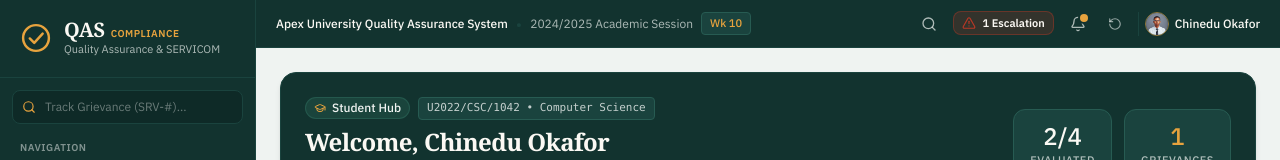
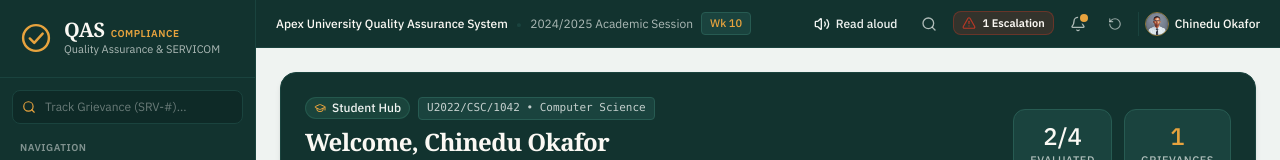
Before and after one commit to Kalebb12/qas---servicom-compliance-platform, a React (Vite) app: page / in a window 1280 px wide. Shown: the top 160 px of the page. Built offline with nearby package versions, Linux system fonts and the light colour scheme; a web font is replaced by a local one.

Commit message:
feat: add accessibility controls and skip link for improved navigation

```diff
--- a/src/App.tsx
+++ b/src/App.tsx
@@ -24,6 +24,10 @@ const MainContent: React.FC = () => {
 
   return (
     <div className="min-h-screen bg-[#EFF3F1] flex font-sans text-[#1A2421]">
+      <a href="#main-content" className="skip-link">
+        Skip to main content
+      </a>
+
       {/* Toast Notification */}
       {notificationMessage && (
         <div className="fixed bottom-16 md:bottom-6 right-4 sm:right-6 z-50 bg-[#12332F] text-[#FBF9F4] px-4 py-3 rounded-xl shadow-2xl border border-[#275B52] flex items-center gap-3 text-xs font-medium animate-in fade-in slide-in-from-bottom-4 duration-200 max-w-md">
@@ -41,7 +45,7 @@ const MainContent: React.FC = () => {
         <TopBar onOpenTrackModal={handleOpenTrackModal} />
 
         {/* Primary Role Views (Responsive padding for mobile bottom bar) */}
-        <main className="flex-1 pb-20 md:pb-12">
+        <main id="main-content" tabIndex={-1} className="flex-1 pb-20 md:pb-12 outline-none">
           {role === 'student' && <StudentPortal />}
           {role === 'lecturer' && <LecturerPortal />}
           {role === 'qa_officer' && <QAOfficerPortal />}
--- /dev/null
+++ b/src/components/AccessibilityControls.tsx
@@ -0,0 +1,99 @@
+import React, { useEffect, useState } from 'react';
+import { Square, Volume2 } from 'lucide-react';
+
+export const AccessibilityControls: React.FC = () => {
+  const [isSpeaking, setIsSpeaking] = useState(false);
+  const [status, setStatus] = useState('');
+  const [voiceCount, setVoiceCount] = useState(0);
+
+  useEffect(() => {
+    if (!('speechSynthesis' in window)) return;
+
+    const updateVoices = () => setVoiceCount(window.speechSynthesis.getVoices().length);
+    updateVoices();
+    window.speechSynthesis.addEventListener('voiceschanged', updateVoices);
+
+    return () => {
+      window.speechSynthesis.cancel();
+      window.speechSynthesis.removeEventListener('voiceschanged', updateVoices);
+    };
+  }, []);
+
+  const stopReading = () => {
+    window.speechSynthesis?.cancel();
+    setIsSpeaking(false);
+    setStatus('Reading stopped.');
+  };
+
+  const readPage = () => {
+    if (!('speechSynthesis' in window)) {
+      setStatus('Text-to-speech is not supported in this browser.');
+      return;
+    }
+
+    if (voiceCount === 0) {
+      setStatus('No speech voice is available. Install or enable a system text-to-speech voice, then try again.');
+      return;
+    }
+
+    const selectedText = window.getSelection()?.toString().trim();
+    const pageText = document.querySelector('main')?.textContent?.replace(/\s+/g, ' ').trim();
+    const textToRead = selectedText || pageText;
+
+    if (!textToRead) {
+      setStatus('There is no readable content available.');
+      return;
+    }
+
+    window.speechSynthesis.cancel();
+    const utterance = new SpeechSynthesisUtterance(textToRead.slice(0, 12000));
+    utterance.lang = 'en-US';
+    utterance.rate = 0.95;
+    const voices = window.speechSynthesis.getVoices();
+    utterance.voice = voices.find((voice) => voice.lang.toLowerCase().startsWith('en')) || voices[0];
+    utterance.onstart = () => {
+      setIsSpeaking(true);
+      setStatus(selectedText ? 'Reading selected text.' : 'Reading page content.');
+    };
+    utterance.onend = () => {
+      setIsSpeaking(false);
+      setStatus('Finished reading.');
+    };
+    utterance.onerror = () => {
+      setIsSpeaking(false);
+      setStatus('Text-to-speech could not start.');
+    };
+
+    window.speechSynthesis.resume();
+    window.speechSynthesis.speak(utterance);
+  };
+
+  return (
+    <div className="flex items-center gap-1">
+      {isSpeaking ? (
+        <button
+          type="button"
+          onClick={stopReading}
+          className="inline-flex items-center gap-1.5 px-2 py-1.5 rounded-lg text-xs font-medium text-[#FBF9F4] bg-[#2F6E5F] hover:bg-[#275B52] transition-colors cursor-pointer"
+          aria-label="Stop reading page aloud"
+          title="Stop reading"
+        >
+          <Square className="w-3.5 h-3.5 fill-current" aria-hidden="true" />
+          <span className="hidden sm:inline">Stop reading</span>
+        </button>
+      ) : (
+        <button
+          type="button"
+          onClick={readPage}
+          className="inline-flex items-center gap-1.5 px-2 py-1.5 rounded-lg text-xs font-medium text-[#EFF3F1] hover:text-[#FBF9F4] hover:bg-[#1A433E] transition-colors cursor-pointer"
+          aria-label="Read page content aloud"
+          title="Read page content aloud"
+        >
+          <Volume2 className="w-4 h-4" aria-hidden="true" />
+          <span className="hidden sm:inline">Read aloud</span>
+        </button>
+      )}
+      <span className="sr-only" role="status" aria-live="polite">{status}</span>
+    </div>
+  );
+};
--- a/src/components/TopBar.tsx
+++ b/src/components/TopBar.tsx
@@ -1,5 +1,6 @@
 import React, { useState } from 'react';
 import { useApp } from '../context/AppContext';
+import { AccessibilityControls } from './AccessibilityControls';
 import {
   Menu,
   Search,
@@ -81,6 +82,8 @@ export const TopBar: React.FC<TopBarProps> = ({ onOpenTrackModal }) => {
 
         {/* Right Side: Compact Controls */}
         <div className="flex items-center gap-1.5 sm:gap-2.5 shrink-0">
+          <AccessibilityControls />
+
           {/* Compact Expandable Search / Grievance Tracker Icon */}
           <div className="relative">
             {isSearchExpanded ? (
--- a/src/index.css
+++ b/src/index.css
@@ -18,6 +18,39 @@
     font-weight: 400;
   }
 
+  :focus-visible {
+    outline: 3px solid #E7A33E;
+    outline-offset: 2px;
+  }
+
+  @media (prefers-reduced-motion: reduce) {
+    *, *::before, *::after {
+      animation-duration: 0.01ms !important;
+      animation-iteration-count: 1 !important;
+      scroll-behavior: auto !important;
+      transition-duration: 0.01ms !important;
+    }
+  }
+
+
+.skip-link {
+  position: fixed;
+  top: 0.75rem;
+  left: 0.75rem;
+  z-index: 100;
+  transform: translateY(-200%);
+  padding: 0.65rem 0.9rem;
+  border-radius: 0.5rem;
+  background: #FBF9F4;
+  color: #12332F;
+  font-size: 0.8rem;
+  font-weight: 600;
+  box-shadow: 0 4px 14px rgb(18 51 47 / 18%);
+}
+
+.skip-link:focus {
+  transform: translateY(0);
+}
   h1, h2, h3, h4, h5, .font-piazzolla {
     font-family: 'Piazzolla', Georgia, Cambria, 'Times New Roman', Times, serif;
     font-weight: 600;
```
